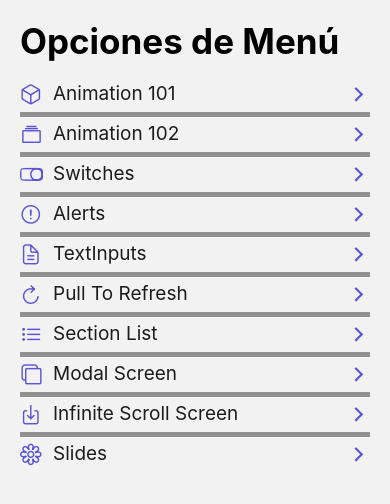
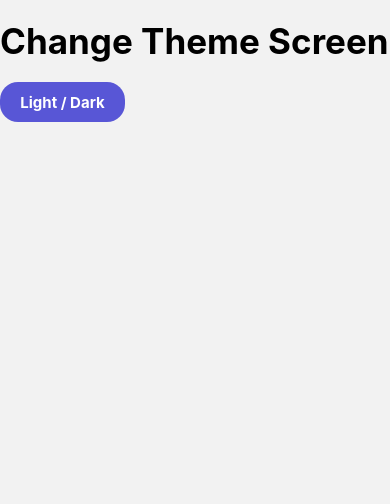
Before and after one commit to Dante1704/react-native-apps, a React Native app in the folder 06-RNComponents/: screen /ChangeThemeScreen in a window 390 px wide. Shown: the top 504 px of the page. Built offline with nearby package versions, Linux system fonts and the light colour scheme.

Commit message:
feature: creado screens/ChangeThemeScreen.tsx. Creado un Pressable Light/Dark

```diff
--- a/06-RNComponents/src/data/menuItems.tsx
+++ b/06-RNComponents/src/data/menuItems.tsx
@@ -51,4 +51,9 @@ export const menuItems: MenuItem[] = [
         icon: 'flower-outline',
         component: 'SlidesScreen',
     },
+    {
+        name: 'Change Theme',
+        icon: 'color-palette-outline',
+        component: 'ChangeThemeScreen',
+    },
 ];
--- a/06-RNComponents/src/navigation/Navigation.tsx
+++ b/06-RNComponents/src/navigation/Navigation.tsx
@@ -11,6 +11,7 @@ import { CustomSectionListScreen } from '../screens/CustomSectionListScreen';
 import { ModalScreen } from '../screens/ModalScreen';
 import { InfiniteScrollScreen } from '../screens/InfiniteScrollScreen';
 import { SlidesScreen } from '../screens/SlidesScreen';
+import { ChangeThemeScreen } from '../screens/ChangeThemeScreen';
 
 
 //tipado de las rutas segun recomendacion de react docs
@@ -26,7 +27,8 @@ export type RootStackParams = {
     CustomSectionListScreen: undefined,
     ModalScreen: undefined,
     InfiniteScrollScreen: undefined,
-    SlidesScreen: undefined
+    SlidesScreen: undefined,
+    ChangeThemeScreen: undefined
 }
 
 const Stack = createStackNavigator<RootStackParams>();
@@ -53,6 +55,7 @@ export const Navigation = () => {
             <Stack.Screen name="ModalScreen" component={ModalScreen} />
             <Stack.Screen name="InfiniteScrollScreen" component={InfiniteScrollScreen} />
             <Stack.Screen name="SlidesScreen" component={SlidesScreen} />
+            <Stack.Screen name="ChangeThemeScreen" component={ChangeThemeScreen} />
         </Stack.Navigator>
     );
 };
--- /dev/null
+++ b/06-RNComponents/src/screens/ChangeThemeScreen.tsx
@@ -0,0 +1,18 @@
+import React from 'react';
+import { HeaderTitle } from '../components/HeaderTitle';
+import { Text, View, Pressable } from 'react-native';
+import { styles } from '../theme/Theme';
+
+export const ChangeThemeScreen = () => {
+    return (
+        <View>
+            <HeaderTitle title="Change Theme Screen" />
+            <Pressable
+                style={[styles.pressable, styles.pressableRounded]}
+                android_ripple={{ color: '#262561', radius: 58 }}
+            >
+                <Text style={{ color: 'white', fontWeight: 'bold', fontSize: 15 }}>Light / Dark</Text>
+            </Pressable>
+        </View>
+    );
+};
--- a/06-RNComponents/src/screens/SlidesScreen.tsx
+++ b/06-RNComponents/src/screens/SlidesScreen.tsx
@@ -5,6 +5,7 @@ import { ImageSourcePropType, SafeAreaView, Text, View, Dimensions, Image, Style
 import Icon from 'react-native-vector-icons/Ionicons';
 import { useNavigation } from '@react-navigation/native';
 import { useAnimation } from '../hooks/useAnimation';
+import { styles } from '../theme/Theme';
 
 const { width: screenWidth } = Dimensions.get('window');
 
@@ -55,8 +56,8 @@ export const SlidesScreen = () => {
                     height: 400,
                     resizeMode: 'center',
                 }} />
-            <Text style={styles.title}>{item.title}</Text>
-            <Text style={styles.subtitle}>{item.desc}</Text>
+            <Text style={stylesSlides.title}>{item.title}</Text>
+            <Text style={stylesSlides.subtitle}>{item.desc}</Text>
         </View>
     );
     return (
@@ -75,12 +76,12 @@ export const SlidesScreen = () => {
                 //cuando deslizo que capture el index y lo setee. Al rerenderizarse se actualiza.
                 onSnapToItem={(index) => { setActiveSlide(index); }}
             />
-            <View style={styles.paginationContainer}>
+            <View style={stylesSlides.paginationContainer}>
                 <Pagination
                     dotsLength={items.length}
                     activeDotIndex={activeSlide} //se para en el dot correcto gracias a que se va actualizando con onSnapToItem.
                     //containerStyle={{ backgroundColor: 'rgba(0, 0, 0, 0.75)' }}
-                    dotStyle={styles.dotPagination}
+                    dotStyle={stylesSlides.dotPagination}
                     /* inactiveDotStyle={{
                         // Define styles for inactive dots here
                     }} */
@@ -90,7 +91,7 @@ export const SlidesScreen = () => {
                 {
                     <Animated.View style={{ opacity }}>
                         <Pressable
-                            style={{ ...styles.getIntoPressable }}
+                            style={{ ...styles.pressable }}
                             android_ripple={{ color: '#262561' }}
                             onPress={() => navigation.navigate('HomeScreen')}
                             disabled={!(activeSlide === items.length - 1)}
@@ -105,7 +106,7 @@ export const SlidesScreen = () => {
     );
 };
 
-const styles = StyleSheet.create({
+const stylesSlides = StyleSheet.create({
     title: {
         fontSize: 30,
         fontWeight: 'bold',
@@ -127,14 +128,4 @@ const styles = StyleSheet.create({
         marginHorizontal: 8,
         backgroundColor: '#5856d6',
     },
-    getIntoPressable: {
-        width: 125,
-        height: 40,
-        marginRight: 15,
-        flexDirection: 'row',
-        justifyContent: 'center',
-        alignItems: 'center',
-        backgroundColor: '#5856D6',
-
-    },
 });
--- a/06-RNComponents/src/theme/Theme.tsx
+++ b/06-RNComponents/src/theme/Theme.tsx
@@ -9,4 +9,16 @@ export const styles = StyleSheet.create({
         fontWeight: 'bold',
         color: 'black',
     },
+    pressable: {
+        width: 125,
+        height: 40,
+        marginRight: 15,
+        flexDirection: 'row',
+        justifyContent: 'center',
+        alignItems: 'center',
+        backgroundColor: '#5856D6',
+    },
+    pressableRounded: {
+        borderRadius: 18,
+    },
 });
```
